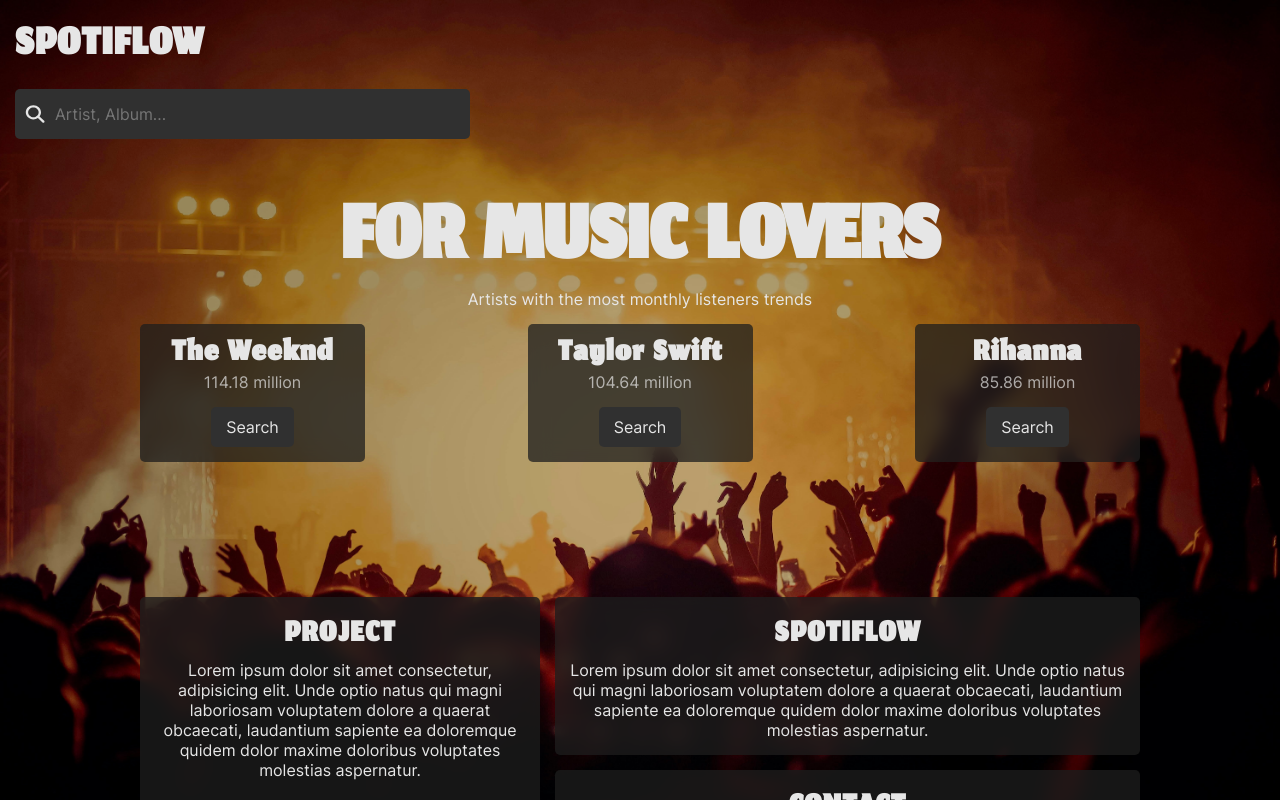
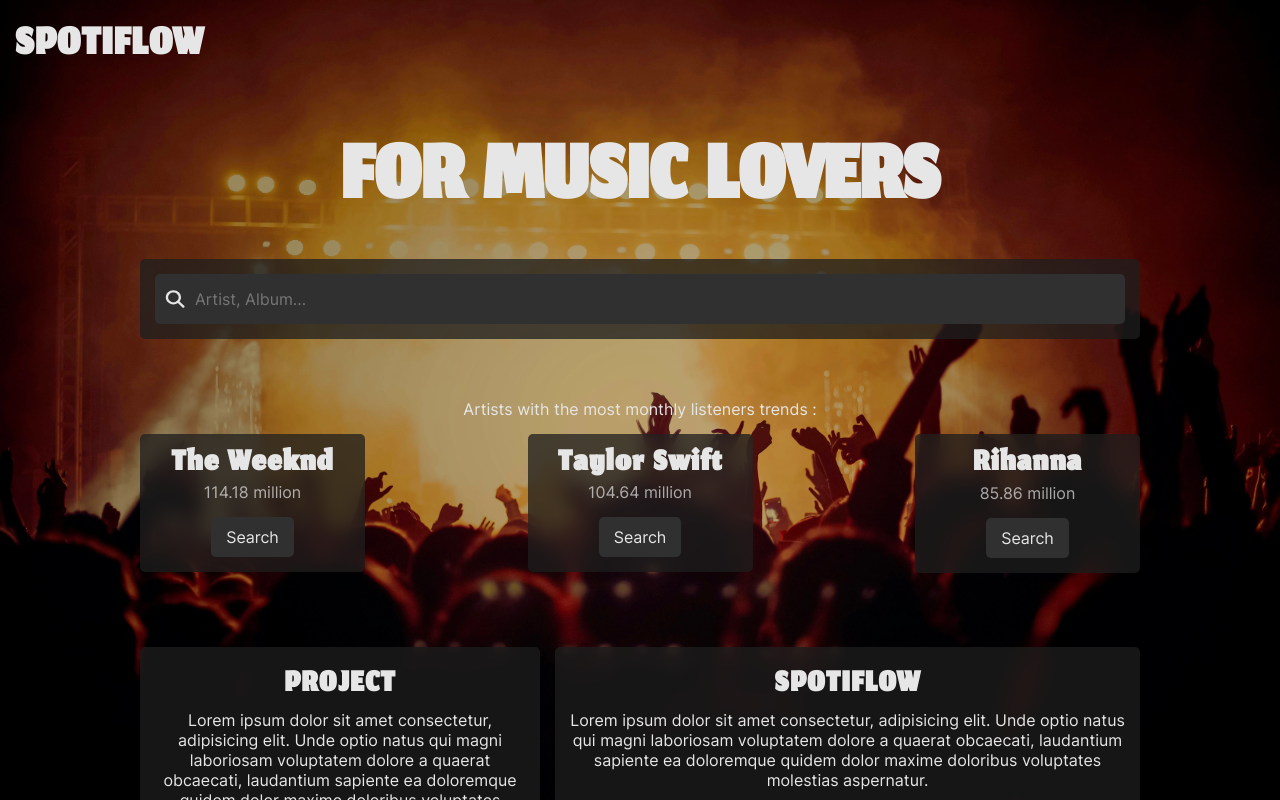
Before and after one commit to tancredegorand/spotiflow, a Vue app: page / in a window 1280 px wide. Shown: the top 800 px of the page. Built offline with nearby package versions, Linux system fonts and the light colour scheme.

Commit message:
home update

```diff
--- a/src/components/About.vue
+++ b/src/components/About.vue
@@ -32,7 +32,7 @@
 
 
 .about{
-  margin-top: 120px;
+  margin-top: 60px;
   display: flex;
   flex-direction: column;
 
--- a/src/components/SearchBar.vue
+++ b/src/components/SearchBar.vue
@@ -48,7 +48,6 @@
     background-color: var(--color-gray);
     border-radius: 5px;
     position: relative;
-    max-width: 455px;
 
     .searchIcon{
       width: 20px;
--- a/src/components/TrendingArtists.vue
+++ b/src/components/TrendingArtists.vue
@@ -1,6 +1,6 @@
 <template>
     <div class="trendingListeners">
-      <p>Artists with the most monthly listeners trends</p>
+      <p>Artists with the most monthly listeners trends :</p>
       <div class="list">
         <TrendingCards v-for="artist in filterdTrendingArtists"
           :name="artist.artist"
@@ -49,6 +49,10 @@
   flex-direction: column;
   align-items: center;
 
+  p{
+    text-align: center;
+  }
+
     .list{
       margin-top: 15px;
       width: 100%;
--- a/src/pages/Home.vue
+++ b/src/pages/Home.vue
@@ -3,14 +3,18 @@
 
         <Header/>
 
-        <SearchBar class="seachBar"/>
+
         <div class="container">
 
-        <h1 class="hook">FOR MUSIC LOVERS</h1>
+          <h1 class="hook">FOR MUSIC LOVERS</h1>
 
-        <TrendingArtists/>
+          <div class="searchDiv">
+            <SearchBar class="seachBar"/>
+          </div>
 
-        <About/>
+          <TrendingArtists/>
+
+          <About/>
 
         </div>
 
@@ -61,16 +65,17 @@
       text-align: center;
       font-size: 8rem;
       line-height: 0.7;
-
-      h2{
-        box-shadow: -2px 16px 169px -23px rgba(0,0,0,1);
-        -webkit-box-shadow: -2px 16px 169px -23px rgba(0,0,0,1);
-        -moz-box-shadow: -2px 16px 169px -23px rgba(0,0,0,1);
-
-      }
     }
 
   }
+
+  .searchDiv{
+    background-color: var(--color-black-opacity);
+    padding: 15px;
+    border-radius: 5px;
+    margin-bottom: 60px;
+  }
+
   .seachBar{
     display: flex;
   }
@@ -82,4 +87,8 @@
     }
 
 
+  h1{
+      margin-bottom: 30px;
+    }
+
 </style>
--- a/src/pages/Results.vue
+++ b/src/pages/Results.vue
@@ -92,6 +92,7 @@
         .searchResult{
             display: flex;
             align-items: center;
+            max-width: 515px;
             .searchBarResult{
                 flex-grow: 1;
                 display: flex;
```
